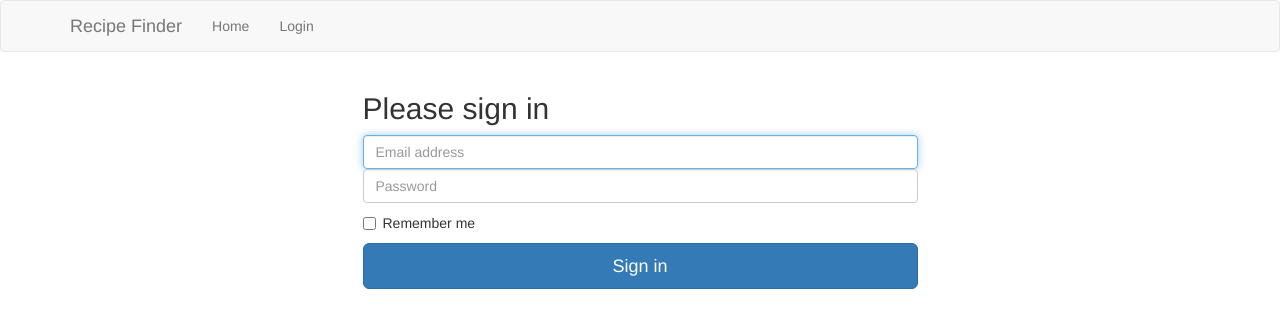
After one commit to CSUMB-SCD/cst438-project1, a Flask app: page /login in a window 1280 px wide. The commit adds this page. Shown: the top 328 px of the page. Run offline with Flask 2, Linux system fonts and the light colour scheme; some libraries are stand-ins or nearby versions.

Commit message:
fixed some minor issues and added login page

```diff
--- a/main/app.py
+++ b/main/app.py
@@ -23,13 +23,13 @@ def results(results_id):
     except URLError, e:
         print ' Got an error code:', e
 
-
-
-
     # jsonObj = request.json
     # dataDict = json.dumps(jsonObj)
     # data = json.loads(dataDict)
     # console.log(data)
+@app.route('/login')
+def login():
+	return render_template('login.html')
 
 if __name__ == "__main__":
     app.run(host='0.0.0.0', port=8080, debug=True)
--- a/main/static/css/main.css
+++ b/main/static/css/main.css
@@ -11,7 +11,9 @@ input[type=text] {
     -webkit-transition: width 0.4s ease-in-out;
     transition: width 0.4s ease-in-out;
 }
-
+/*html{
+    background-color: #F0F8FF;
+}*/
 input[type=text]:focus {
     width: 100%;
 }
--- a/main/templates/layout.html
+++ b/main/templates/layout.html
@@ -14,9 +14,13 @@
 </head>
 
 <body>
-    {% include 'includes/_navbar.html' %}
+    {% include 'includes/GuestNavBar.html' %}
     <div class="container">
-        {% block body %}{% endblock %}
+        <div class="row">
+            <div class="col-sm-6 col-sm-offset-3">
+                {% block body %}{% endblock %}
+            </div>
+        </div>
     </div>
     <script src="https://maxcdn.bootstrapcdn.com/bootstrap/3.3.7/js/bootstrap.min.js"></script>
 </body>
--- /dev/null
+++ b/main/templates/login.html
@@ -0,0 +1,16 @@
+{% extends 'layout.html' %}
+{% block body %}
+  <form class="form-signin">
+    <h2 class="form-signin-heading">Please sign in</h2>
+    <label for="inputEmail" class="sr-only">Email address</label>
+    <input type="email" id="inputEmail" class="form-control" placeholder="Email address" required autofocus>
+    <label for="inputPassword" class="sr-only">Password</label>
+    <input type="password" id="inputPassword" class="form-control" placeholder="Password" required>
+    <div class="checkbox">
+      <label>
+        <input type="checkbox" value="remember-me"> Remember me
+      </label>
+    </div>
+    <button class="btn btn-lg btn-primary btn-block" type="submit">Sign in</button>
+  </form>
+{% endblock %}
```
Also changed, not shown: main/templates/includes/UserNavBar.html (added, +19 -0 lines), main/templates/includes/GuestNavBar.html (renamed from main/templates/includes/_navbar.html), 1 other file.
